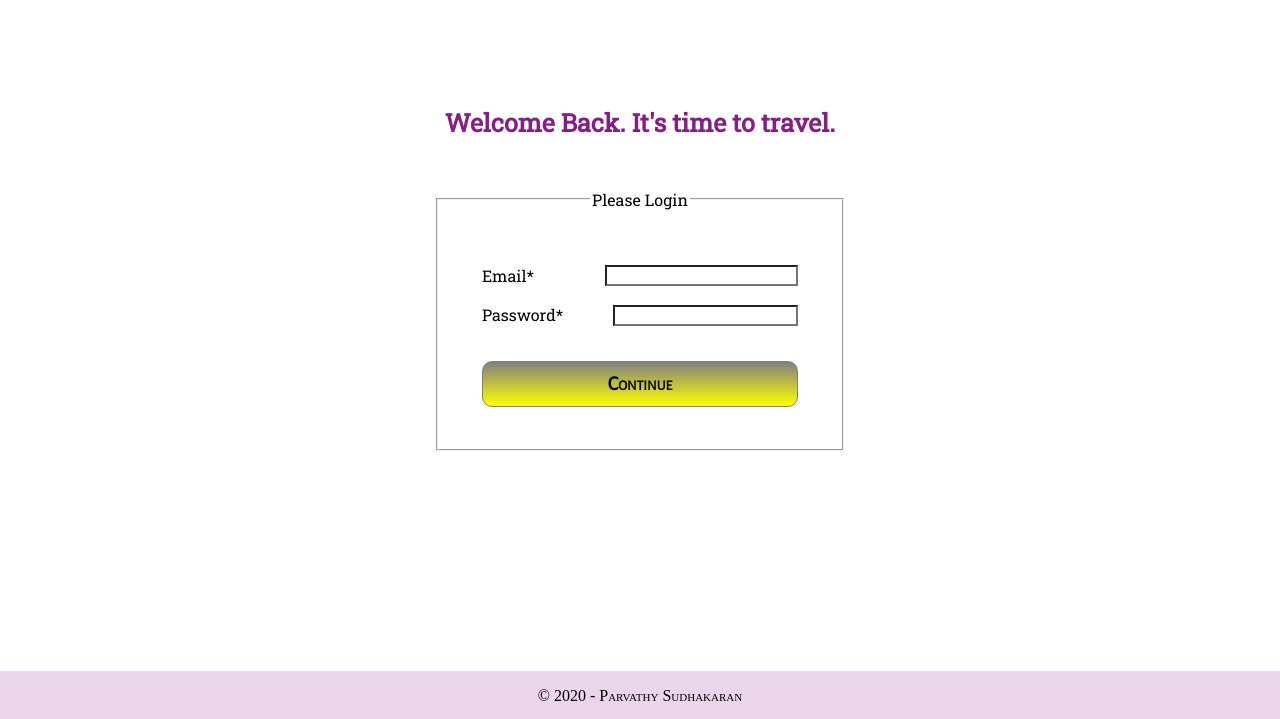
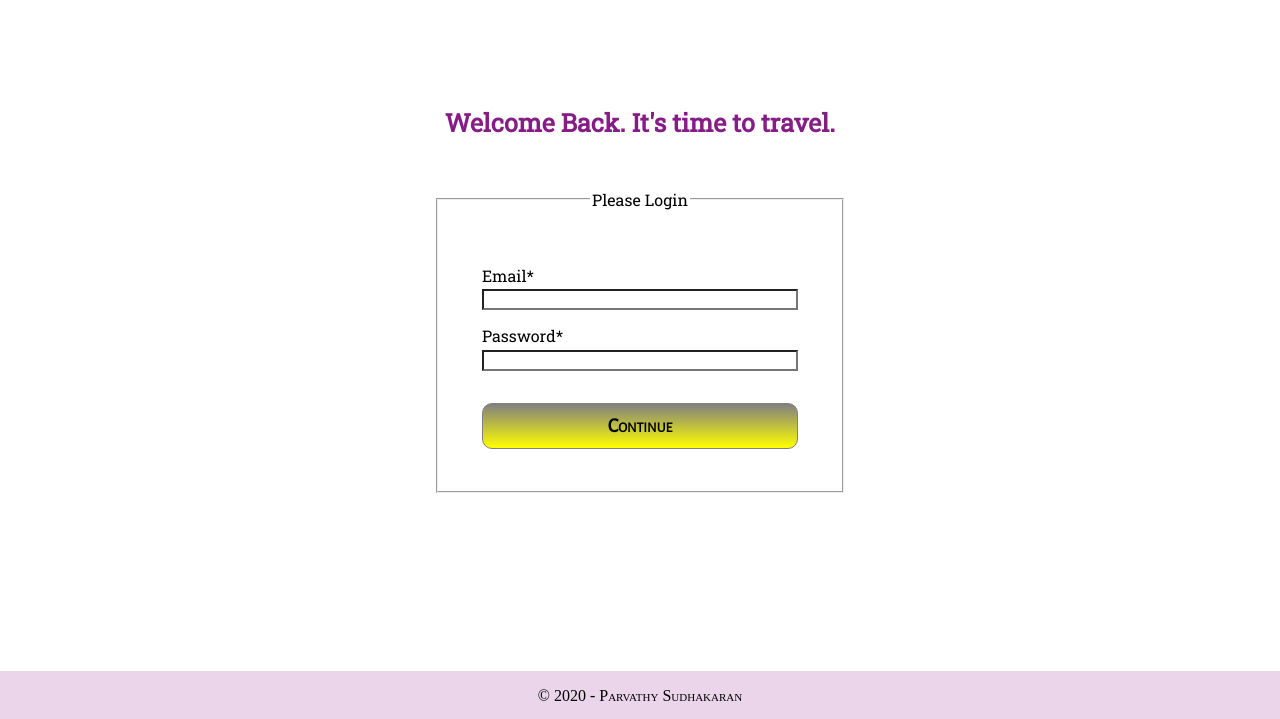
Before and after one commit to parvathys0311/Travel-Agency-Website, a plain HTML site: page login.html in a window 1280 px wide. Shown: the part 81-800 px from the top of the page. Drawn offline with Linux system fonts and the light colour scheme.

Commit message:
label css tweaks

```diff
--- a/main.css
+++ b/main.css
@@ -344,7 +344,7 @@ nav a:active {
     background: transparent;
 }
 .register label, .login label{
-    flex: 1;
+    flex: 1 0 120px;
     margin-right: 50px;
 }
 
```
